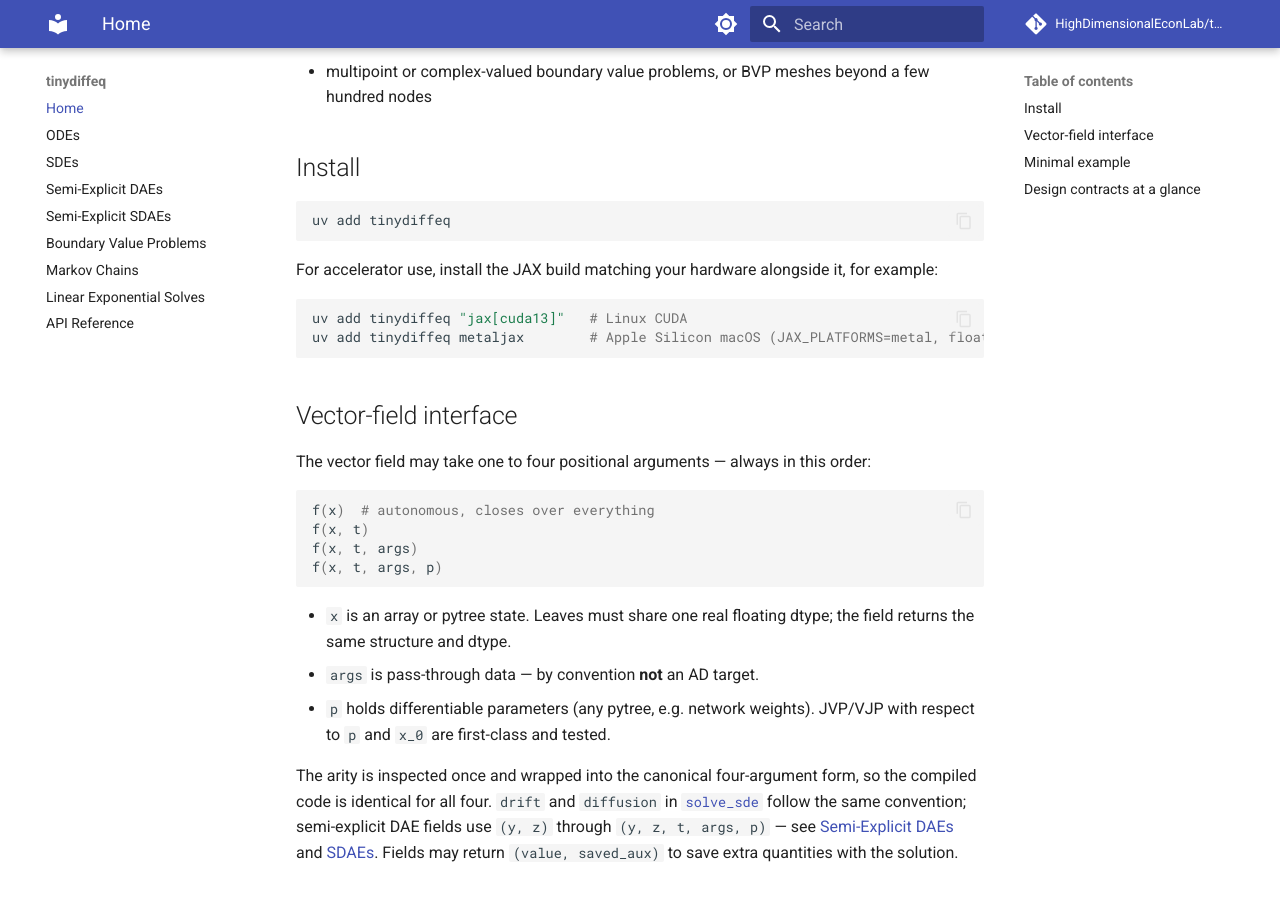
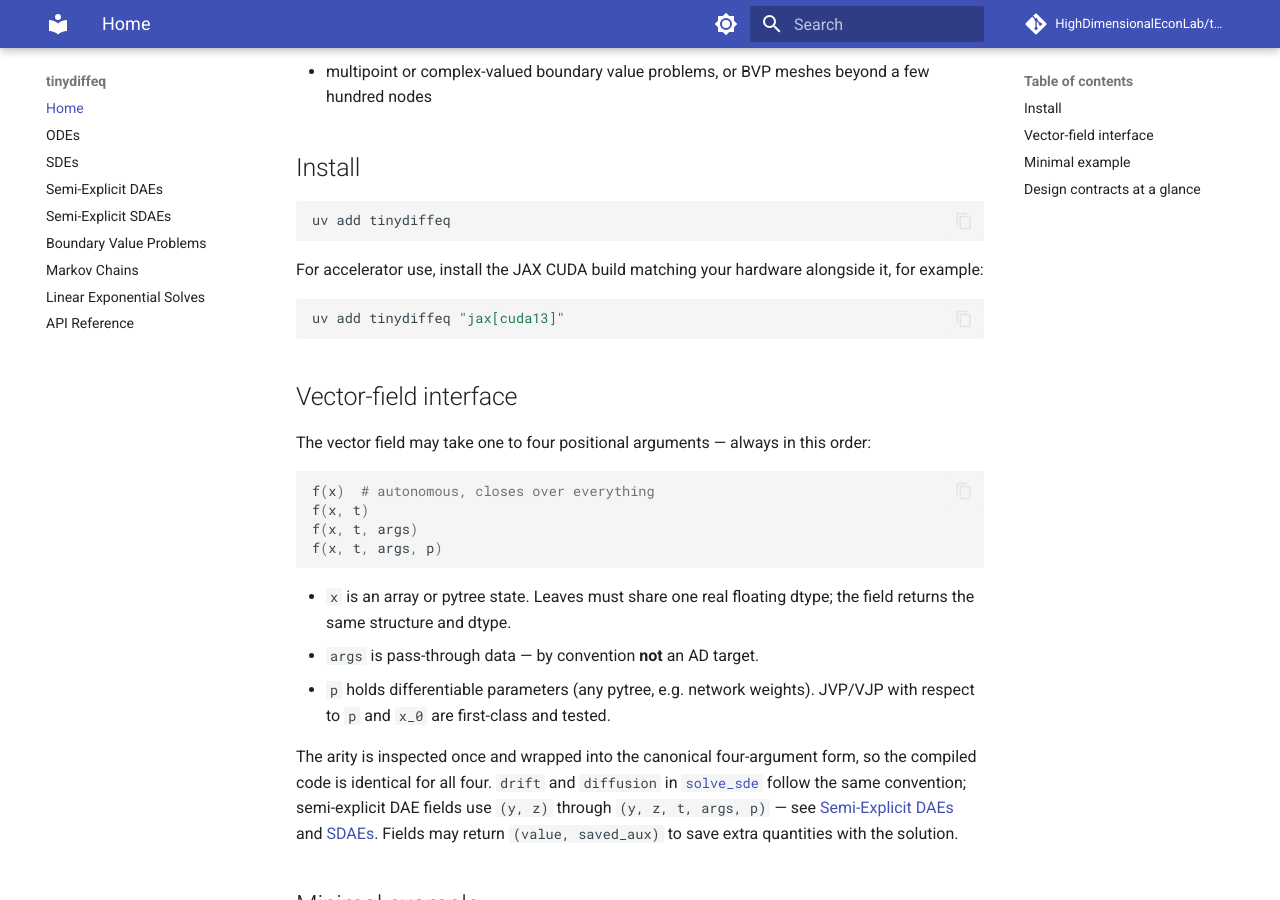
Before and after one commit to HighDimensionalEconLab/tinydiffeq, an MkDocs documentation site: the page built from docs/index.md, in a window 1280 px wide and 900 px high, scrolled down 644 px. Built offline with MkDocs 1.6.1 and Material for MkDocs 9.7.7, drawn with Linux system fonts in a browser that asks for light colours; comment, search, counter and statistics services are not loaded.

Commit message:
docs: remove stale metaljax install references

````diff
--- a/docs/index.md
+++ b/docs/index.md
@@ -38,12 +38,11 @@ iterations.
 uv add tinydiffeq
 ```
 
-For accelerator use, install the JAX build matching your hardware alongside
-it, for example:
+For accelerator use, install the JAX CUDA build matching your hardware
+alongside it, for example:
 
 ```bash
-uv add tinydiffeq "jax[cuda13]"   # Linux CUDA
-uv add tinydiffeq metaljax        # Apple Silicon macOS (JAX_PLATFORMS=metal, float32)
+uv add tinydiffeq "jax[cuda13]"
 ```
 
 ## Vector-field interface
````
Also changed, not shown: README.md (+2 -4 lines), benchmarks/README.md (+2 -7 lines).
